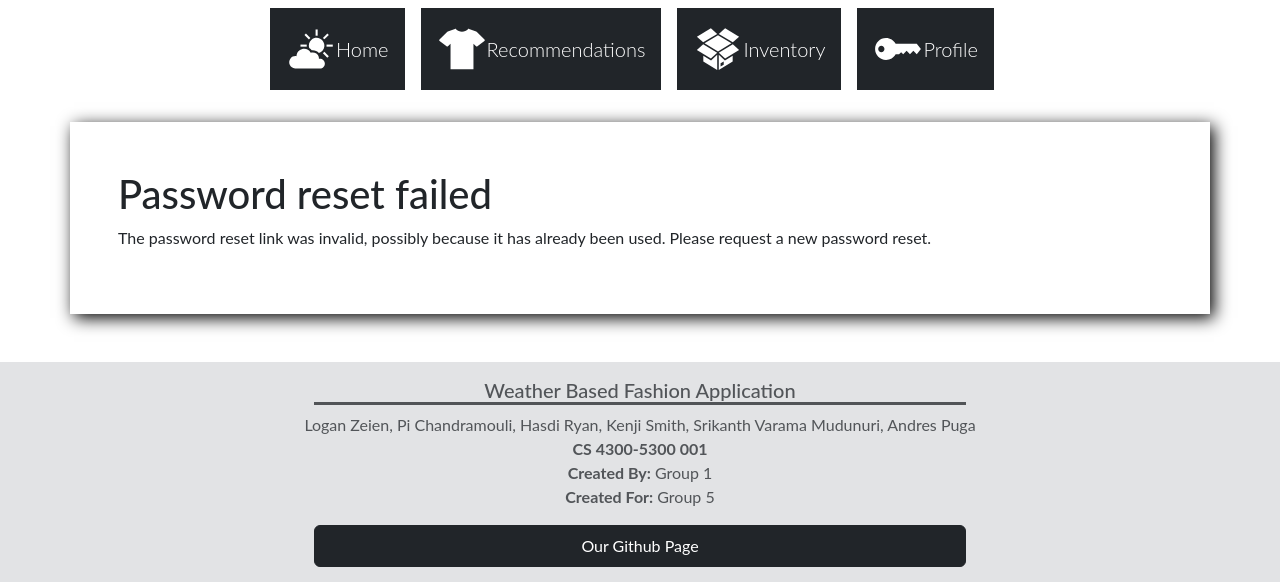
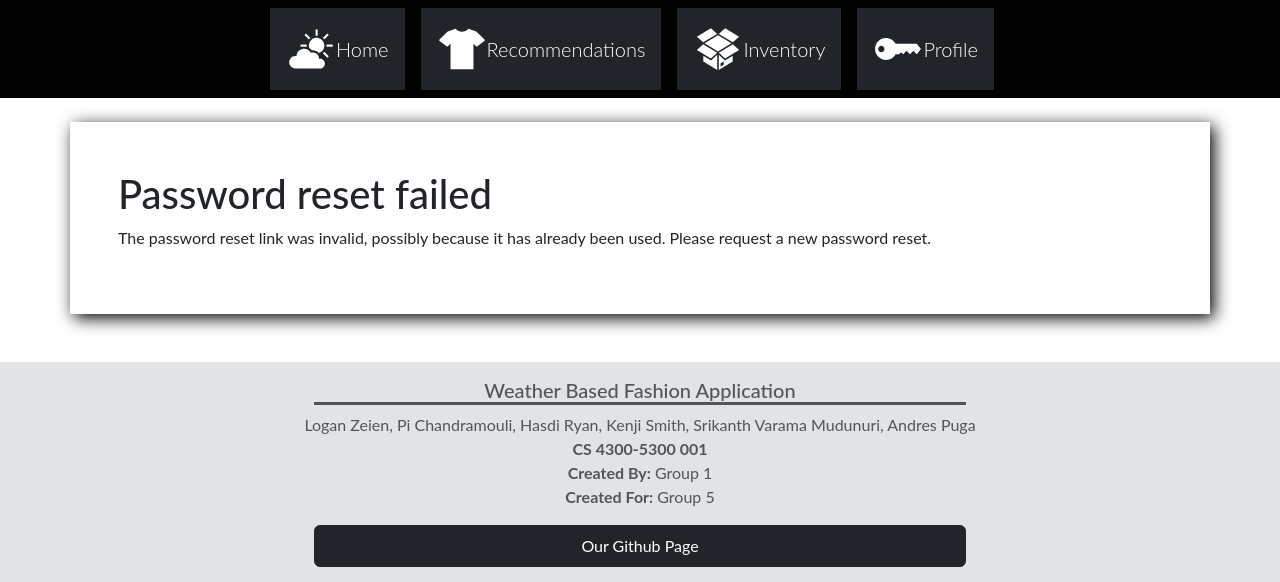
Before and after one commit to UCCS-CS4300-5300/group1-spring2024, a Django app: page /accounts/reset/1/1/ in a window 1280 px wide. Shown: the top 582 px of the page. Run offline with Django 5.2, Linux system fonts and the light colour scheme; some libraries are stand-ins or nearby versions.

Commit message:
Changed the header style back

```diff
--- a/weather_app/templates/weather_app/base_template.html
+++ b/weather_app/templates/weather_app/base_template.html
@@ -80,7 +80,7 @@
   </head>
 
   <body>
-    <nav class="navbar navbar-expand-lg navbar-dark lead navbar-colors;">
+    <nav class="navbar navbar-expand-lg navbar-dark lead navbar-colors;" style="background-color: rgb(0, 0, 0);">
           <!-- Navbar -->
       <div class="container-fluid justify-content-center">
         <a class="navbar-brand bg-dark p-3 d-flex align-items-center {% if request.path == home_url %}active{% endif %}" href="{% url 'home' %}">
```
